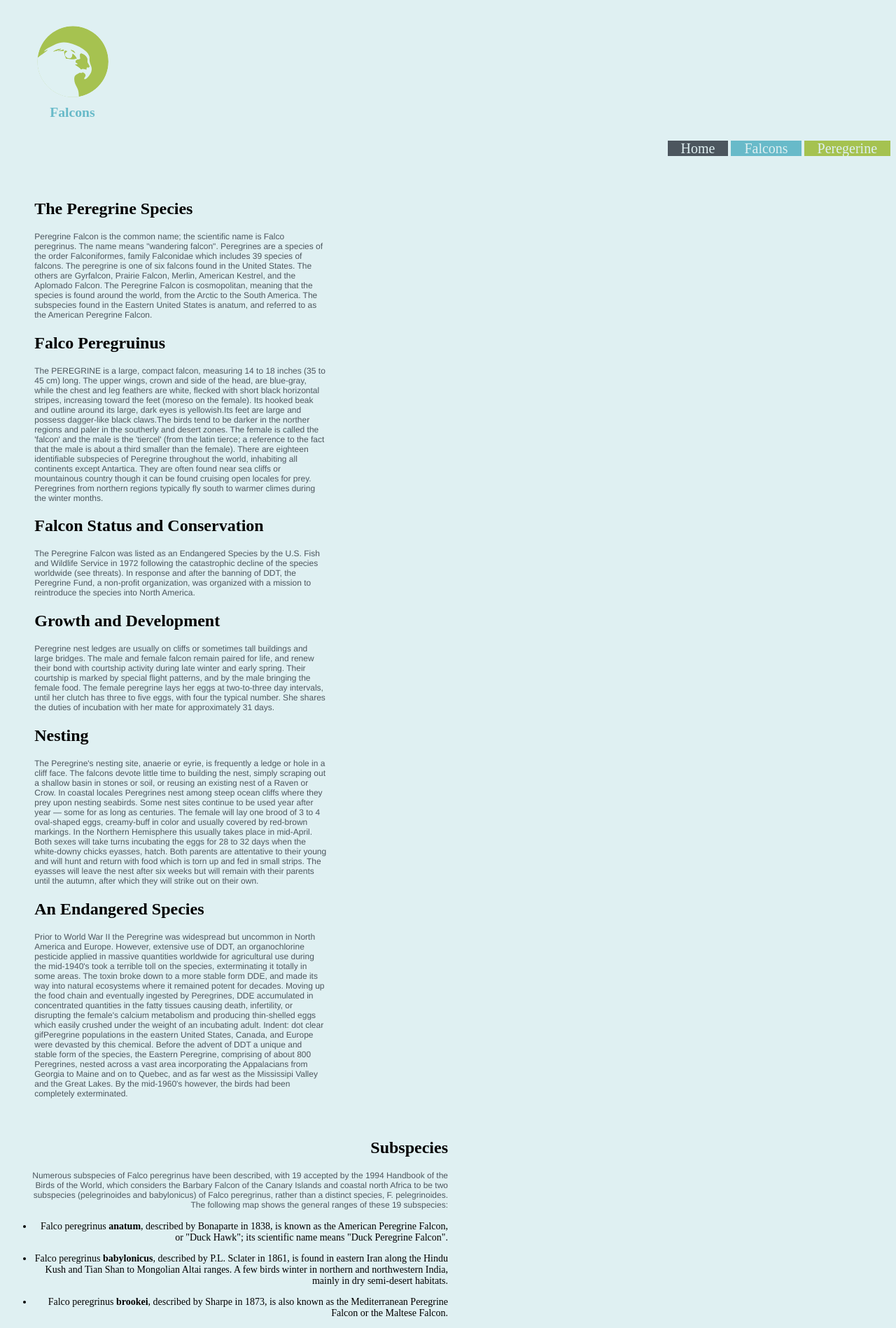
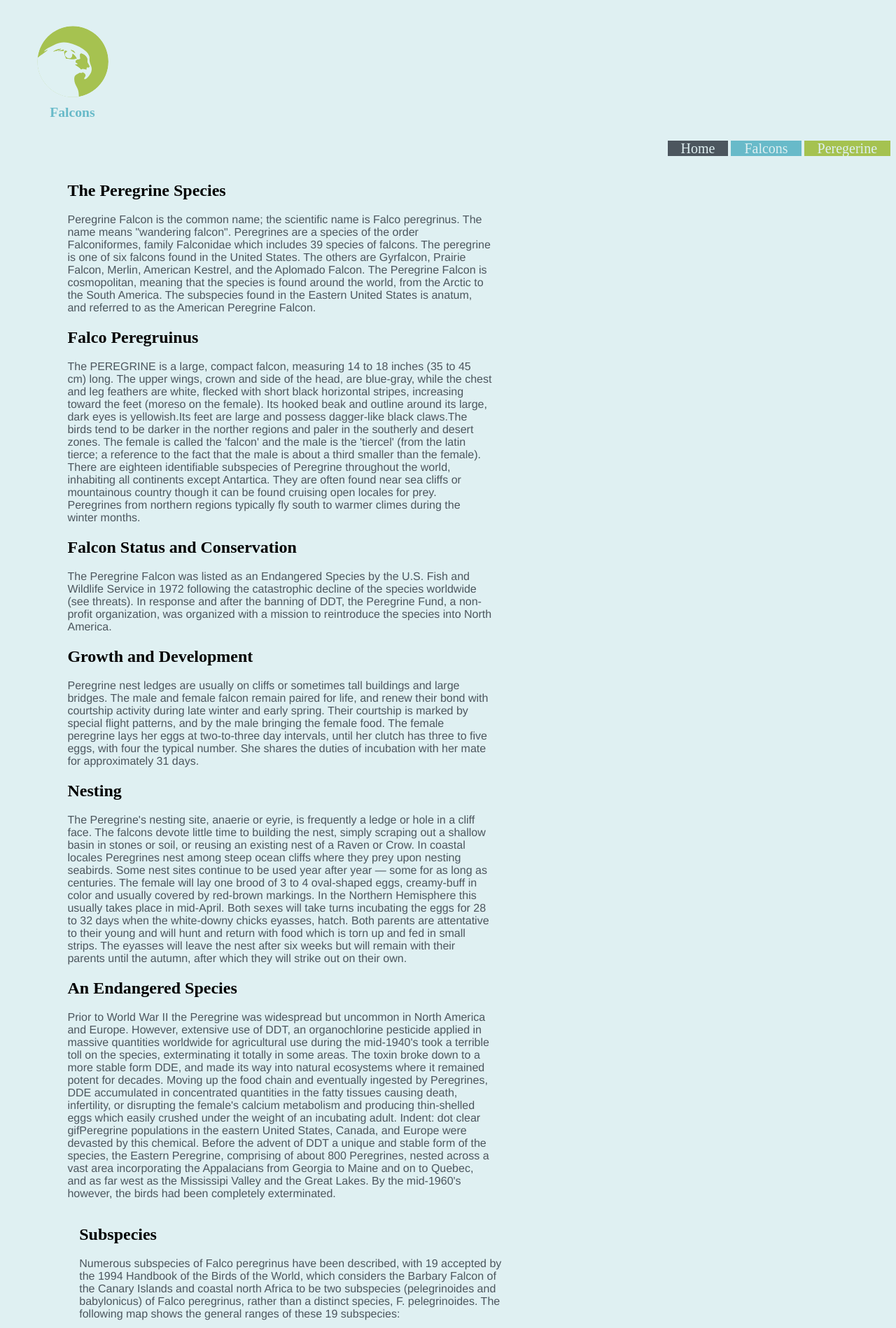
Before and after one commit to mariamabdul/large-data-website, a Jekyll site: the page pergerine.html, which Jekyll copies as it is, in a window 1280 px wide. Shown: the top 1898 px of the page at 70% size. Built offline with Jekyll 4.4.1, drawn with Linux system fonts in a browser that asks for light colours; Markdown is read by kramdown in place of the engine named in the settings.

Commit message:
fixed stuff

```diff
--- a/css/general.css
+++ b/css/general.css
@@ -59,7 +59,7 @@ h2 {
 p {
 	font-family: helvetica;
 	color: #4c565e;
-	font-size: 12px;
+	font-size: 16px;
 	margin-left: 4%;
 }
 
@@ -102,10 +102,6 @@ p {
 	color: #6d767a;
 }
 
-.bucket {
-  padding: 1em;
-}
-
 
 .wrapper clearfix {
 	background-color: #CDCDCD;
@@ -117,11 +113,11 @@ p {
 
 .list-sub {
 	padding-bottom: 1em;
-	font-size: 14px;
+	font-size: 16px;
 }
 
 .img {
-	text-align: center;
+	width: 100%;
 }
 
 .sub {
@@ -171,14 +167,15 @@ h1 {
 	margin-bottom: 13%;
 }
 
-.bucket1 {
+.shift_left {
 	float: left;
 	margin-right: 5%;
+	margin-left: 5%;
 }
 
-.bucket2 {
+.shift_right {
 	float: right;
-	margin-right: 5%;
+	margin-right: 10%;
 }
 
 
@@ -262,9 +259,8 @@ h2 {
 }
 
 .shift_right {
-	text-align: right;
 	float: right;
-	width: 50%;
+	width: 40%;
 
 }
 
@@ -307,6 +303,11 @@ h1 {
 	padding-left: 2%
 	float: left;
 }
+
+.img {
+	width: 30%;
+}
+
 
 
 }
@@ -354,6 +355,11 @@ h1 {
 	width: 50%;
 }
 
+.img {
+	width: 30%;
+}
+
+
 
 }
 
@@ -400,6 +406,10 @@ h1 {
 	width: 50%;
 }
 
+.img {
+	width: 30%;
+}
+
 
 }
 
@@ -419,10 +429,6 @@ h1 {
 	margin-bottom: 1%;
 }
 
-.bucket p {
-	padding-right: 30%;
-
-}
 
 .list-nav-item {
 	width: 1em;
@@ -446,18 +452,13 @@ h1 {
 }
 
 .shift_right {
-	padding-right: 5em;
+	padding-left: 5em;
 	float: left;
 	width: 50%;
 }
 
 .img {
-	width: 50%;
-	float: left;
-}
-
-bucket {
-	width: 100%
+	width: 30%;
 }
 
 
--- a/falcons.html
+++ b/falcons.html
@@ -19,7 +19,7 @@
 
 </ul>
 
-	<div class="bucket">
+
 
 			<div class="shift_left">
 
--- a/pergerine.html
+++ b/pergerine.html
@@ -20,7 +20,6 @@
 
 
 
-	<div class="bucket">
 
 
 			<div class="shift_left">
@@ -87,18 +86,8 @@
 			</div>
 
 
-				<div class="img">
-				<img src="img/3.jpg" class="pergerine">
-			</div>
-
-				<div class="img">
-				<img src="img/1.jpg" class="pergerine">
-			</div>
 
 
-
-
-		</div>
 
 	<footer>
     	<p>©2013 Falcons All Rights Reserved.</p>
```
